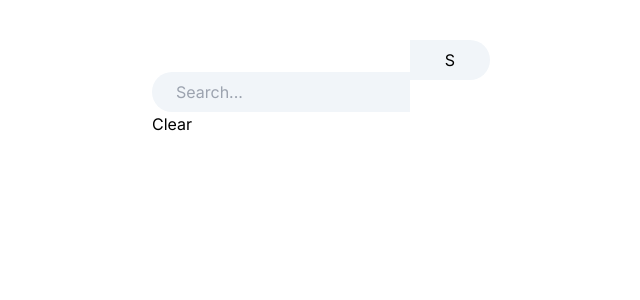
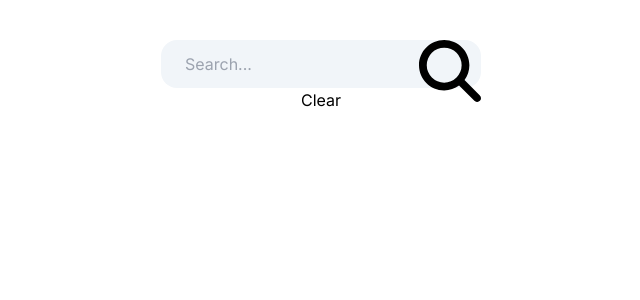
Before and after one commit to jcamargoUK/free-dictionary, a Next.js app: page / in a window 1280 px wide. Shown: the top 300 px of the page, without its empty margins (319-959 px from the left). Built offline with nearby package versions, Linux system fonts and the light colour scheme.

Commit message:
adding icons

```diff
--- a/src/app/components/search.tsx
+++ b/src/app/components/search.tsx
@@ -3,7 +3,8 @@
 import React, { useState } from "react";
 import axios from "axios";
 import AudioPlayer from "./audioPlayer";
-
+import glass from '../../../public/images/glass.svg'
+import Image from "next/image";
 // Main component
 const Search = () => {
   const [searchTerm, setSearchTerm] = useState<string>("");
@@ -16,58 +17,84 @@ const Search = () => {
         `${process.env.NEXT_PUBLIC_API_URL}${searchTerm}`
       );
       setResult(response.data[0]);
-    }
-    catch (error) {
+    } catch (error) {
       console.error("Error fetching data:", error);
     }
-  }
+  };
   // Handle input change
   const handleChange = (event: React.ChangeEvent<HTMLInputElement>) => {
     setSearchTerm(event.target.value);
-  }
+  };
   // Handle form submit
   const handleSubmit = (event: React.FormEvent<HTMLFormElement>) => {
     event.preventDefault();
     SearchWord();
-  }
+  };
   // Clear search
   const clear = () => {
     setSearchTerm("");
     setResult(null);
-  }
+  };
   // Render
   return (
-    <section>
-      <form onSubmit={(event: React.FormEvent<HTMLFormElement>) => handleSubmit(event)}>
+    <section className=" flex align-middle flex-col m-auto w-80">
+      <form
+        onSubmit={(event: React.FormEvent<HTMLFormElement>) =>
+          handleSubmit(event)
+        }
+      >
         <section className="flex flex-row align-center align-middle w-auto h-auto m-0 mt-10 ">
-          <input className="flex bg-slate-100 w-50 h-10 mt-8 text-gray-500 rounded-l-3xl pl-6 align-middle focus:outline-none" type="text" value={searchTerm} placeholder="Search..." onChange= {handleChange} />
-          <button type="submit" className="bg-slate-100 h-10 w-20 align-middle rounded-r-3xl">S</button>
+          <input
+            className="flex bg-slate-100 w-50 h-12 text-gray-500 rounded-l-2xl pl-6 align-middle focus:outline-none"
+            type="text"
+            value={searchTerm}
+            placeholder="Search..."
+            onChange={handleChange}
+          />
+          <button
+            type="submit"
+            className="h-12 w-20 align-middle rounded-r-2xl bg-slate-100"
+          >
+            <Image src={glass} alt="glass" />
+          </button>
         </section>
-        <button type="reset" onClick={clear}>Clear</button>
-
       </form>
+      <button type="reset" onClick={clear}>
+        Clear
+      </button>
       {result && (
         <div>
-          <h2 className="text-3xl">{result.word}</h2>
+          <section className=" flex w-[90%] justify-between">
+            <h2 className="text-3xl">{result.word}</h2>
+            <AudioPlayer audioSrc={result.phonetics[0]?.audio} />
+          </section>
           <p className="text-xl text-pink-500">{result.phonetics[0]?.text}</p>
-          <AudioPlayer audioSrc={result.phonetics[0]?.audio} />
           <br />
           <section>
-            <h3>Exclamation</h3>
+            <section className="flex flex-row w-[100%]">
+              <h3 className="text-xl text-bold">Exclamation</h3>
+              <div className=" w-full ml-4 bg-slate-500 h-[1px] m-auto"></div>
+            </section>
             <p>{result.meanings[0]?.definitions[0]?.definition}</p>
             <h3>Example</h3>
             <p>{result.meanings[0]?.definitions[0]?.example}</p>
           </section>
           <section>
             <br />
-            <h3>Noun</h3>
+            <section className="flex flex-row w-[100%]">
+              <h3 className="text-xl text-bold">Noun</h3>
+              <div className=" w-full ml-4 bg-slate-500 h-[1px] m-auto"></div>
+            </section>
             <p>{result.meanings[0]?.definitions[1]?.definition}</p>
             <h3>Example</h3>
             <p>{result.meanings[0]?.definitions[1]?.example}</p>
           </section>
           <section>
             <br />
-            <h3>Verb</h3>
+            <section className="flex flex-row w-[100%]">
+              <h3 className="text-xl text-bold">Verb</h3>
+              <div className=" w-full ml-4 bg-slate-500 h-[1px] m-auto"></div>
+            </section>
             <p>{result.meanings[0]?.definitions[2]?.definition}</p>
             <h3>Example</h3>
             <p>{result.meanings[0]?.definitions[2]?.example}</p>
@@ -76,6 +103,5 @@ const Search = () => {
       )}
     </section>
   );
-
-}
+};
 export default Search;
```
Also changed, not shown: public/images/glass.svg (added).
